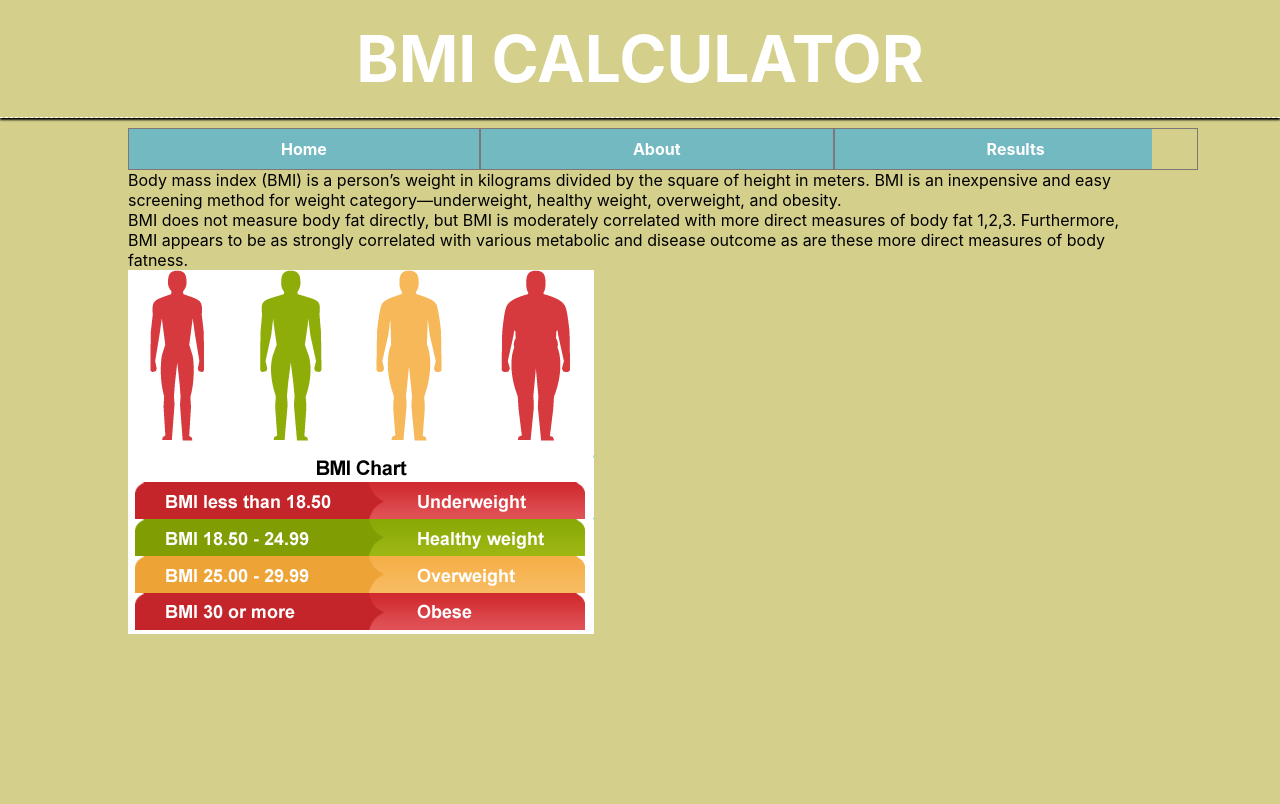
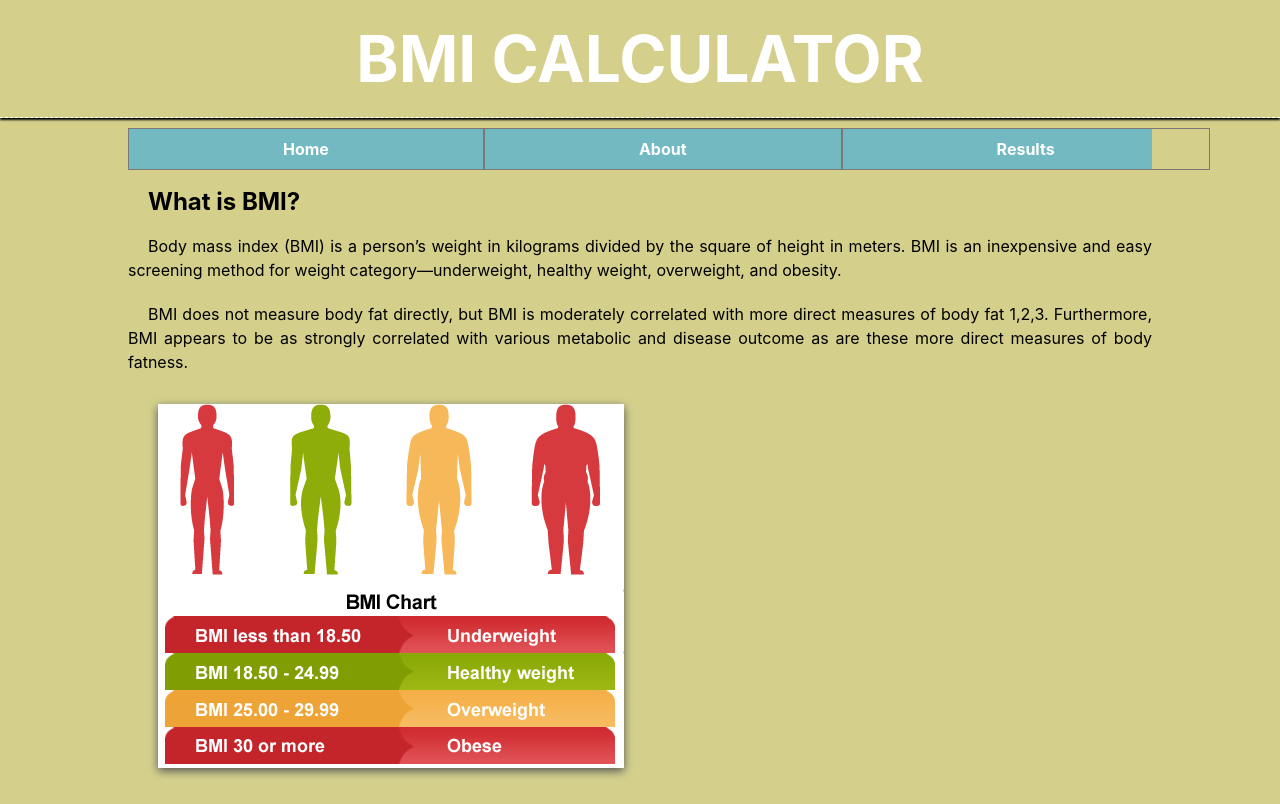
Before and after one commit to SezerALAGOZ/bmi-calculator-with-react, a React (Create React App) app: page /about in a window 1280 px wide. Built offline with nearby package versions, Linux system fonts and the light colour scheme.

Commit message:
Results page done

```diff
--- a/src/App.css
+++ b/src/App.css
@@ -50,18 +50,16 @@ body {
 ul {
   list-style-type: none;
   display: flex;
-  justify-content: space-around;
-  align-content: space-around;
   background-color: rgb(115, 185, 194);
 }
 ul li {
   border: 1px solid rgb(126, 119, 119);
-  padding: 10px 152px;
+  padding: 10px 154px;
 }
 ul li:hover {
   background-color: rgb(160, 107, 204);;
 }
-ul li a {
+ul a {
   text-decoration: none;
   font-weight: bold;
   color: #fff;
@@ -142,3 +140,41 @@ ul li a {
 .bmi-unhealthy {
   background-color: rgb(206, 37, 37);
 }
+
+#bmi-about-container {
+  text-align: justify;
+  margin-top: 20px;
+  line-height: 1.5em;
+}
+#bmi-about-content h2 {
+  margin-bottom: 20px;
+  text-indent: 20px;
+}
+#bmi-about-content p {
+  margin-top: 20px;
+  text-indent: 20px;
+}
+#bmi-image {
+  padding: 30px;
+}
+#bmi-image img {
+  filter: drop-shadow(0 3px 5px #505352);
+}
+
+#results {
+  margin-top: 20px;
+  text-align: center;
+}
+.row {
+  display: grid;
+  grid-template-columns: auto auto auto auto;
+  padding: 5px 0;
+  background-color: #fff;
+  border: 1px solid #000;
+  box-shadow: 0 1px 2px 0 inset;
+}
+.row:first-child {
+  font-weight: bold;
+  padding: 10px 0;
+  background-color: rgb(223, 241, 117);
+}
--- a/src/App.js
+++ b/src/App.js
@@ -8,7 +8,6 @@ import "./App.css";
 export default function App() {
   return (
     <>
-
       <Router>
         <div id="logo">
           <Link to="/">BMI CALCULATOR</Link>
@@ -16,15 +15,15 @@ export default function App() {
         <div id="main-nav">
           <nav>
             <ul>
-              <li>
-                <Link to="/">Home</Link>
-              </li>
-              <li>
-                <Link to="/about">About</Link>
-              </li>
-              <li>
-                <Link to="/users">Results</Link>
-              </li>
+              <Link to="/">
+                <li>Home</li>
+              </Link>
+              <Link to="/about">
+                <li>About</li>
+              </Link>
+              <Link to="/users">
+                <li>Results</li>
+              </Link>
             </ul>
           </nav>
 
@@ -35,7 +34,6 @@ export default function App() {
           </Routes>
         </div>
       </Router>
-
     </>
   );
 }
--- a/src/components/About.js
+++ b/src/components/About.js
@@ -3,8 +3,9 @@ import BMIRange from '../images/2e1d1f7e4724f8d2cdb0951c2c610cfa.png'
 
 function About() {
   return (
-    <div>
-      <div>
+    <div id="bmi-about-container">
+      <div id="bmi-about-content">
+        <h2>What is BMI?</h2>
         <p>
           Body mass index (BMI) is a person’s weight in kilograms divided by the
           square of height in meters. BMI is an inexpensive and easy screening
@@ -19,7 +20,7 @@ function About() {
           disease outcome as are these more direct measures of body fatness.
         </p>
       </div>
-      <div>
+      <div id="bmi-image">
         <img src={BMIRange} />
       </div>
     </div>
--- a/src/components/Users.js
+++ b/src/components/Users.js
@@ -1,10 +1,28 @@
 import React from 'react'
 
 function Users() {
-    const x = localStorage.getItem('formData')
+    const x = localStorage.getItem('formData');
+    const y = JSON.parse(x);
+    console.log(y);
     return (
-        <div>
-        </div>
+            <div id="results">
+                <div className="row">
+                    <div>NAME</div>
+                    <div>WEIGHT</div>
+                    <div>HEIGHT</div>
+                    <div>BMI</div>
+                </div>
+                {
+                    y.map((item, index) => (
+                        <div key={index} className="row">
+                            <div>{item.username}</div>
+                            <div>{item.weight}</div>
+                            <div>{item.height}</div>
+                            <div>{item.bmi}</div>
+                        </div>
+                    ))
+                }
+            </div>
     )
 }
 
```
